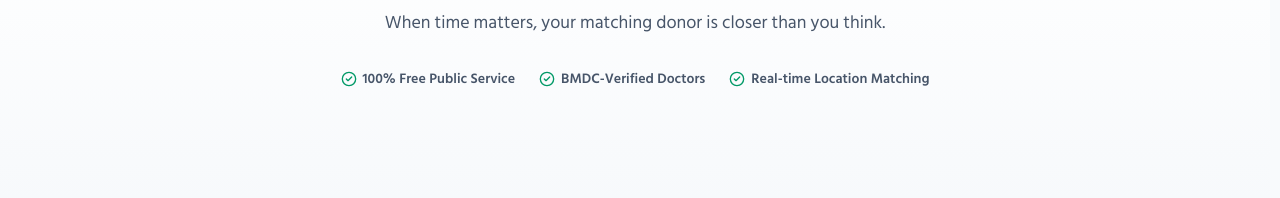
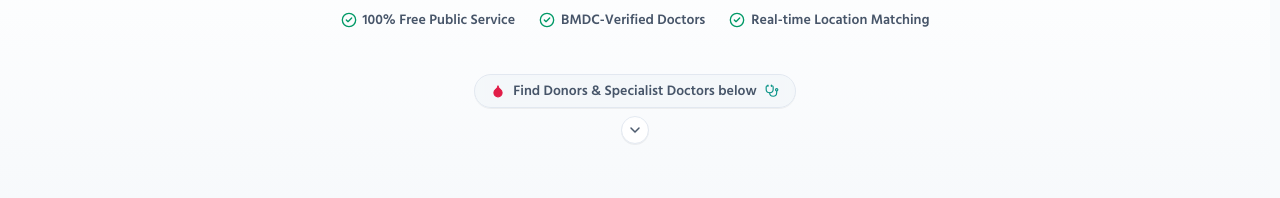
Before and after one commit to Danxelon/health, a React (Vite) app: page / in a window 1280 px wide. Shown: the part 535-733 px from the top of the page. Built offline with nearby package versions, Linux system fonts and the light colour scheme; no server answers; the database is empty; a web font is replaced by a local one.

Commit message:
Indicator

```diff
--- a/src/index.css
+++ b/src/index.css
@@ -339,6 +339,20 @@ svg {
   display: none;
 }
 
+/* Gentle vertical float for hero scroll-down indicator */
+@keyframes scroll-cue-float {
+  0%, 100% {
+    transform: translate3d(0, 0, 0);
+  }
+  50% {
+    transform: translate3d(0, 5px, 0);
+  }
+}
+.animate-scroll-cue {
+  animation: scroll-cue-float 2.2s ease-in-out infinite;
+  will-change: transform;
+}
+
 /* Audio wave equalizer bars for telehealth calls */
 @keyframes audio-wave {
   0%, 100% {
@@ -663,6 +677,12 @@ svg {
     will-change: auto !important;
   }
 
+  .animate-scroll-cue {
+    animation: none !important;
+    transform: none !important;
+    will-change: auto !important;
+  }
+
   .animate-audio-wave {
     animation: none !important;
     transform: scaleY(0.6) !important;
--- a/src/pages/Home.tsx
+++ b/src/pages/Home.tsx
@@ -11,6 +11,7 @@ import { useGSAP } from "@gsap/react";
 import {
   ArrowRight,
   Building2,
+  ChevronDown,
   Droplet,
   Megaphone,
   Stethoscope,
@@ -141,6 +142,41 @@ function Hero() {
             {lang === "bn" ? "তাৎক্ষণিক লোকেশন ম্যাচিং" : "Real-time Location Matching"}
           </span>
         </div>
+
+        {/* Scroll cue indicating Donor & Specialist options are directly below */}
+        <div data-hero-reveal className="mt-8 sm:mt-10 flex justify-center">
+          <button
+            type="button"
+            onClick={() => {
+              const reduced = window.matchMedia("(prefers-reduced-motion: reduce)").matches;
+              document
+                .getElementById("home-action-cards")
+                ?.scrollIntoView({ behavior: reduced ? "auto" : "smooth", block: "start" });
+            }}
+            aria-label={
+              lang === "bn"
+                ? "রক্তদাতা ও বিশেষজ্ঞ ডাক্তার খুঁজতে নিচে স্ক্রল করুন"
+                : "Scroll down to find blood donors and specialist doctors"
+            }
+            className="group inline-flex flex-col items-center gap-2 text-xs sm:text-sm font-semibold text-muted hover:text-ink transition-colors cursor-pointer focus-visible:outline-none focus-visible:ring-2 focus-visible:ring-brand/40 rounded-2xl px-3 py-1"
+          >
+            <span className="inline-flex items-center gap-2 rounded-full border border-line bg-elevated/60 dark:bg-elevated/50 px-4 py-1.5 backdrop-blur-xs group-hover:border-brand/40 group-hover:bg-elevated transition-colors shadow-2xs">
+              <Droplet className="h-3.5 w-3.5 text-brand fill-current shrink-0" aria-hidden="true" />
+              <span>
+                {lang === "bn"
+                  ? "রক্তদাতা ও বিশেষজ্ঞ ডাক্তার নিচে খুঁজুন"
+                  : "Find Donors & Specialist Doctors below"}
+              </span>
+              <Stethoscope className="h-3.5 w-3.5 text-ink-brand shrink-0" aria-hidden="true" />
+            </span>
+            <span
+              aria-hidden="true"
+              className="animate-scroll-cue inline-flex h-7 w-7 items-center justify-center rounded-full border border-line bg-surface text-muted group-hover:border-brand/40 group-hover:text-brand transition-colors shadow-2xs"
+            >
+              <ChevronDown className="h-4 w-4" strokeWidth={2.2} />
+            </span>
+          </button>
+        </div>
       </div>
     </section>
   );
@@ -182,7 +218,7 @@ function ActionOptions() {
         {t("donors.title")} · {t("doctors.title")}
       </h2>
 
-      <div id="home-action-cards" className="grid gap-6 md:grid-cols-2 grid-flow-dense">
+      <div id="home-action-cards" className="scroll-mt-24 grid gap-6 md:grid-cols-2 grid-flow-dense">
         {/* Option 1 — matched donor */}
         <div
           role="button"
```
